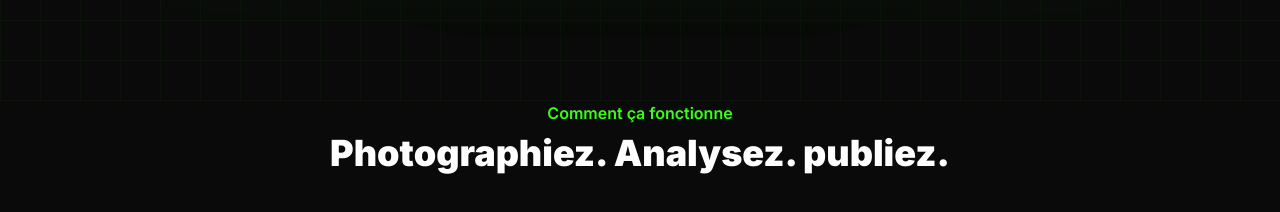
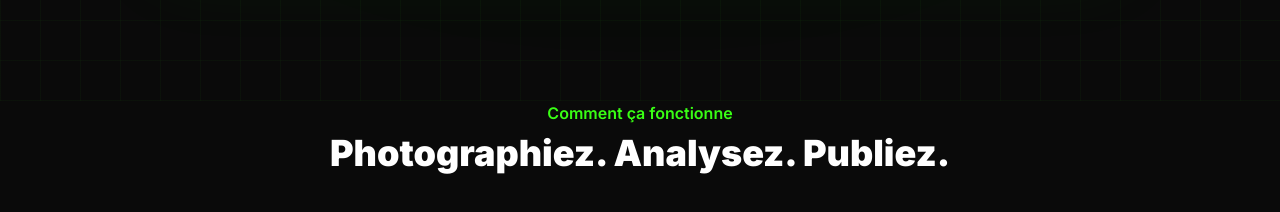
Before and after one commit to Dzikooooo/dzikovinted-ai, a React (Vite) app: page / in a window 1280 px wide. Shown: the part 1180-1392 px from the top of the page. Built offline with nearby package versions, Linux system fonts and the light colour scheme; no server answers.

Commit message:
Correct capitalization in LandingPage subtitle

```diff
--- a/src/pages/LandingPage.tsx
+++ b/src/pages/LandingPage.tsx
@@ -273,7 +273,7 @@ export default function LandingPage({ onNavigate }: LandingPageProps) {
               Comment ça fonctionne
             </p>
             <h2 className="text-3xl sm:text-4xl font-black">
-              Photographiez. Analysez. publiez.
+              Photographiez. Analysez. Publiez.
             </h2>
           </div>
 
```
